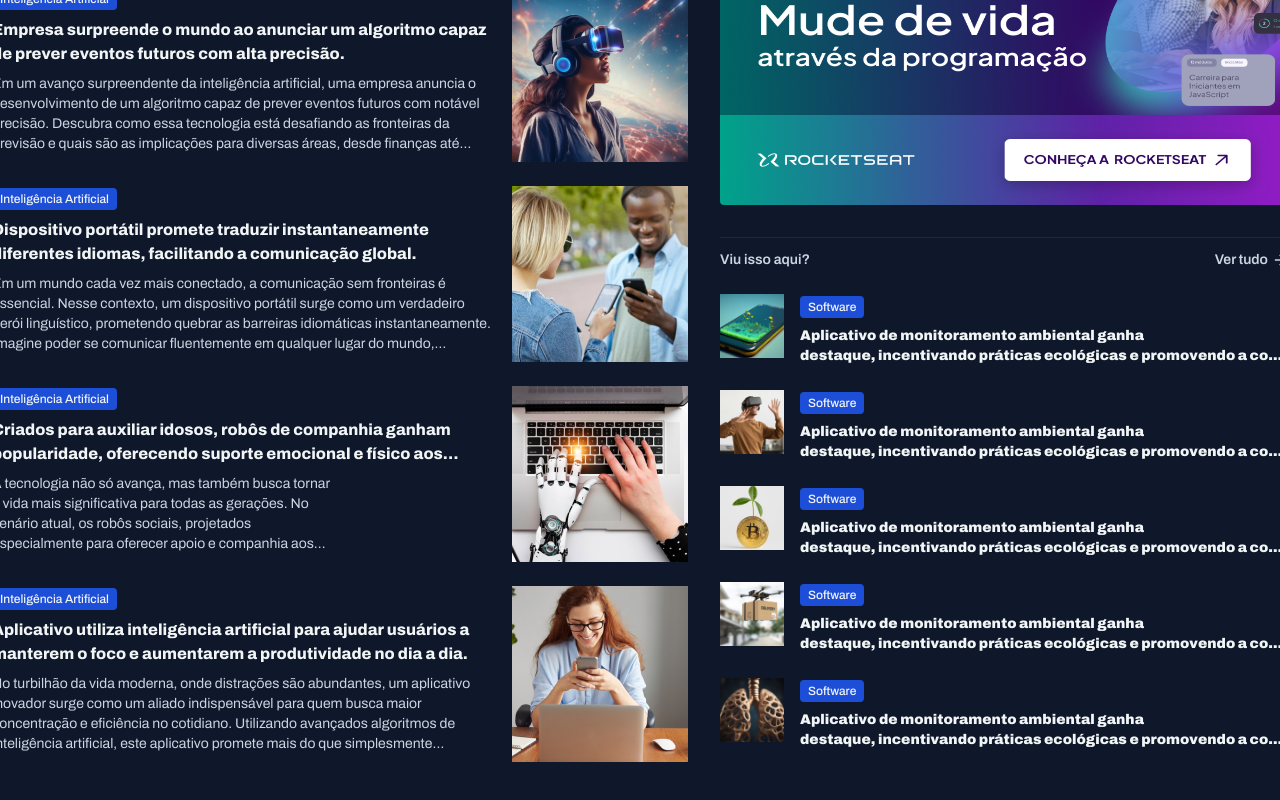
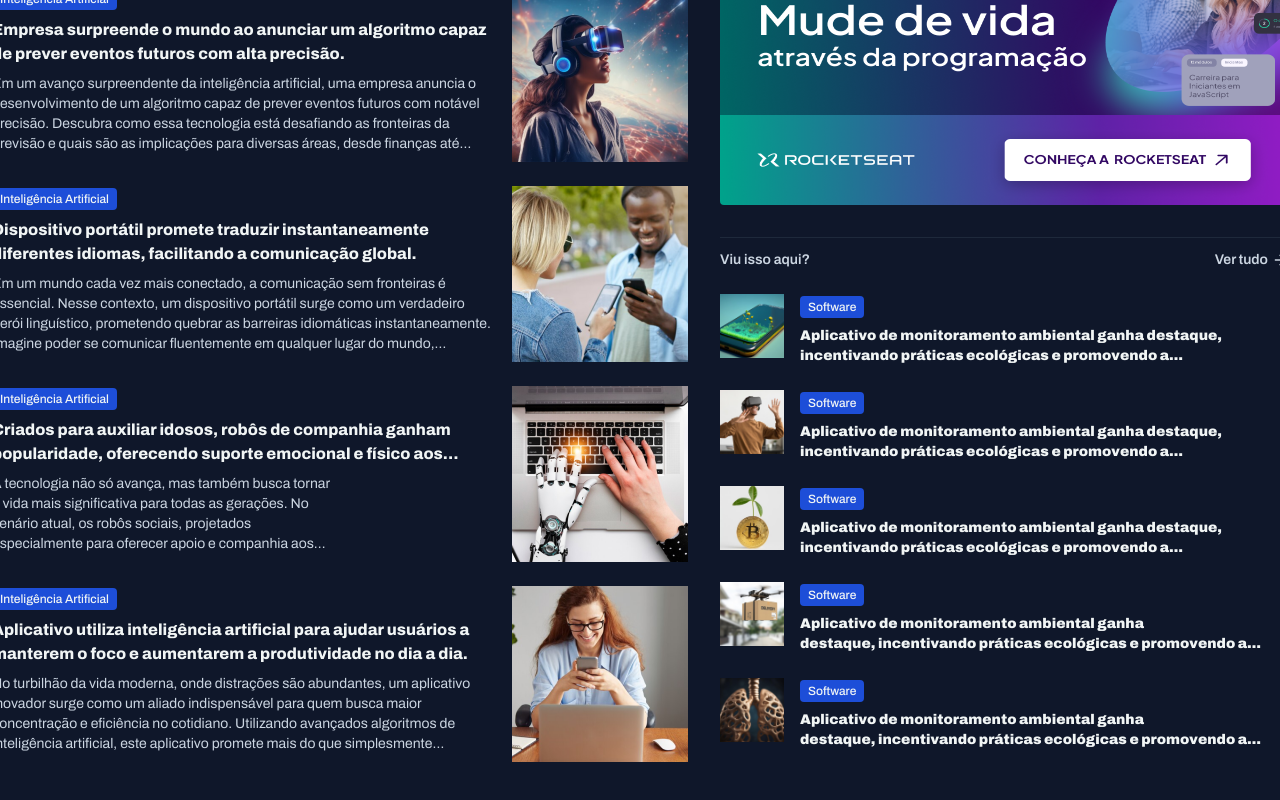
Before and after one commit to cesar7722a/portal-de-noticia, a React (Vite) app: page / in a window 1280 px wide. Shown: the part 1146-1946 px from the top of the page. Built offline with nearby package versions, Linux system fonts and the light colour scheme.

Commit message:
trocando a propriedade trucante pelo line-clamp

```diff
--- a/src/App.tsx
+++ b/src/App.tsx
@@ -47,10 +47,10 @@ export function App() {
                   </figure>
                   <div className="space-y-2">
                     <TitleArtigo>Software</TitleArtigo>
-                    <p className="font-black text-sm truncate w-[488px]">
-                      Aplicativo de monitoramento ambiental ganha
-                      <br /> destaque, incentivando práticas ecológicas e
-                      promovendo a conscientização.
+                    <p className="font-black text-sm w-[488px] line-clamp-2">
+                      Aplicativo de monitoramento ambiental ganha destaque,
+                      incentivando práticas ecológicas e promovendo a
+                      conscientização.
                     </p>
                   </div>
                 </div>
@@ -61,10 +61,10 @@ export function App() {
                   </figure>
                   <div className="space-y-2">
                     <TitleArtigo>Software</TitleArtigo>
-                    <p className="font-black text-sm truncate w-[488px]">
-                      Aplicativo de monitoramento ambiental ganha
-                      <br /> destaque, incentivando práticas ecológicas e
-                      promovendo a conscientização.
+                    <p className="font-black text-sm w-[488px] line-clamp-2">
+                      Aplicativo de monitoramento ambiental ganha destaque,
+                      incentivando práticas ecológicas e promovendo a
+                      conscientização.
                     </p>
                   </div>
                 </div>
@@ -75,10 +75,10 @@ export function App() {
                   </figure>
                   <div className="space-y-2">
                     <TitleArtigo>Software</TitleArtigo>
-                    <p className="font-black text-sm truncate w-[488px]">
-                      Aplicativo de monitoramento ambiental ganha
-                      <br /> destaque, incentivando práticas ecológicas e
-                      promovendo a conscientização.
+                    <p className="font-black text-sm w-[488px] line-clamp-2">
+                      Aplicativo de monitoramento ambiental ganha destaque,
+                      incentivando práticas ecológicas e promovendo a
+                      conscientização.
                     </p>
                   </div>
                 </div>
@@ -89,7 +89,7 @@ export function App() {
                   </figure>
                   <div className="space-y-2">
                     <TitleArtigo>Software</TitleArtigo>
-                    <p className="font-black text-sm truncate w-[488px]">
+                    <p className="font-black text-sm w-[488px] line-clamp-2">
                       Aplicativo de monitoramento ambiental ganha
                       <br /> destaque, incentivando práticas ecológicas e
                       promovendo a conscientização.
@@ -103,7 +103,7 @@ export function App() {
                   </figure>
                   <div className="space-y-2">
                     <TitleArtigo>Software</TitleArtigo>
-                    <p className="font-black text-sm truncate w-[488px]">
+                    <p className="font-black text-sm line-clamp-2 w-[488px]">
                       Aplicativo de monitoramento ambiental ganha
                       <br /> destaque, incentivando práticas ecológicas e
                       promovendo a conscientização.
```
